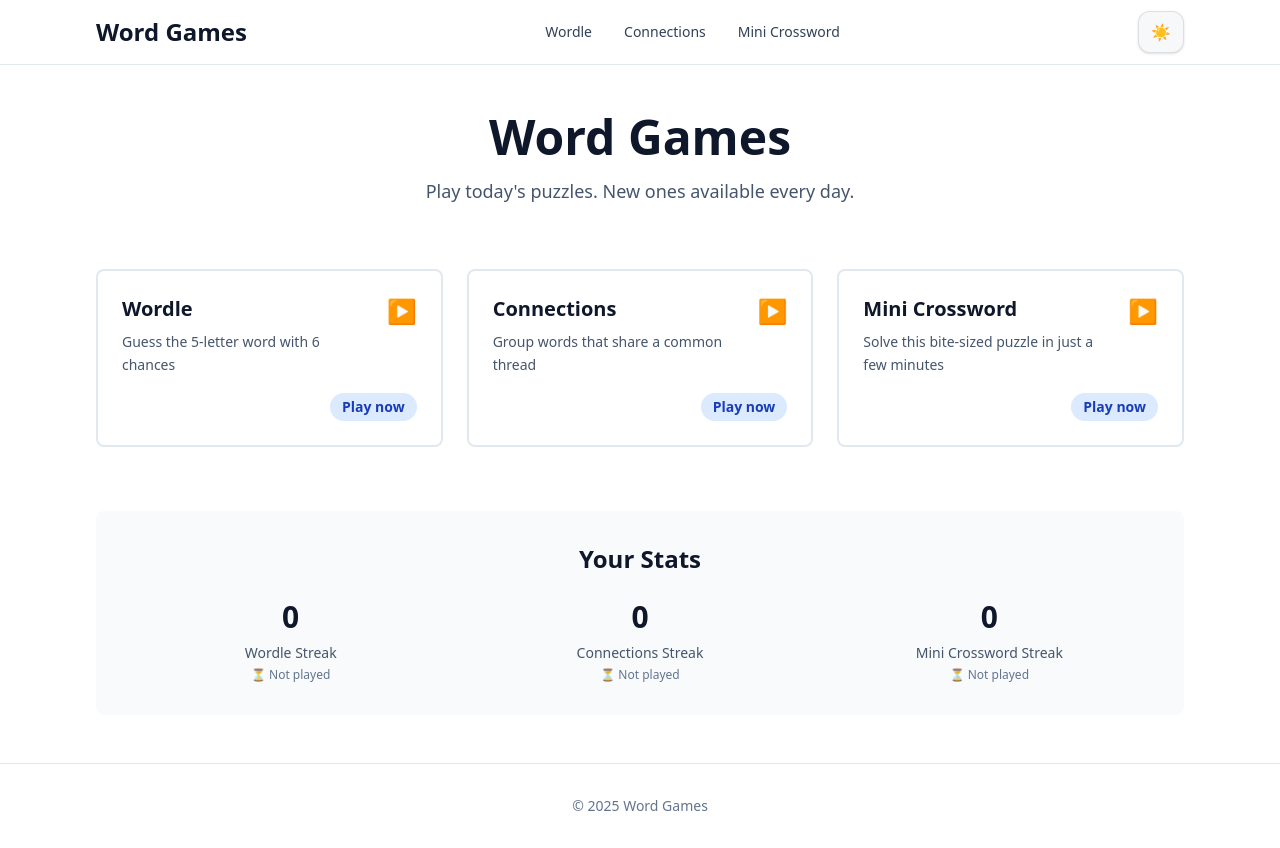
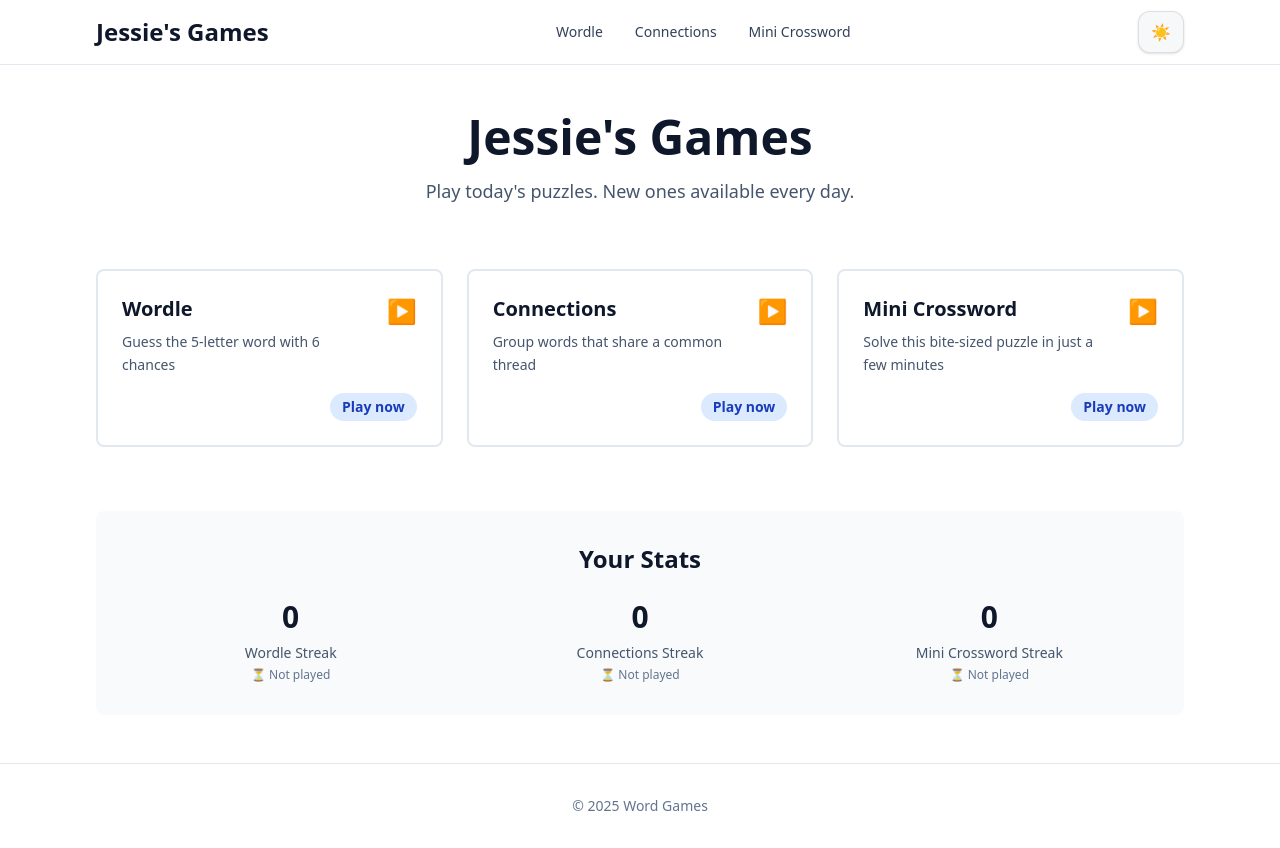
Before and after one commit to keegantingle20/word-games, a Next.js app: page / in a window 1280 px wide. Built offline with nearby package versions, Linux system fonts and the light colour scheme.

Commit message:
Change header to Jessie's Games

```diff
--- a/app/layout.tsx
+++ b/app/layout.tsx
@@ -8,16 +8,16 @@
 const basePath = process.env.NEXT_PUBLIC_BASE_PATH || "";
 
 export const metadata: Metadata = {
-  title: "Word Games",
+  title: "Jessie's Games",
   description: "Play today's puzzles. New ones available every day.",
   metadataBase: new URL(process.env.VERCEL_URL ? `https://${process.env.VERCEL_URL}` : `http://localhost:${process.env.PORT || 3000}`),
   manifest: `${basePath}/manifest.webmanifest`,
   themeColor: "#ffffff",
   openGraph: {
-    title: "Word Games",
+    title: "Jessie's Games",
     description: "Play today's puzzles. New ones available every day.",
     url: "https://keegantingle20.github.io/word-games/",
-    siteName: "Word Games",
+    siteName: "Jessie's Games",
     images: [
       {
         url: `${basePath}/og.png`,
@@ -31,7 +31,7 @@
   },
   twitter: {
     card: "summary_large_image",
-    title: "Word Games",
+    title: "Jessie's Games",
     description: "Play today's puzzles. New ones available every day.",
     images: [`${basePath}/og.png`],
   },
@@ -48,7 +48,7 @@
                 <div className="flex h-16 items-center justify-between">
                   <div className="flex items-center">
                     <Link href="/" className="text-2xl font-bold text-slate-900 dark:text-slate-100">
-                      Word Games
+                      Jessie's Games
                     </Link>
                   </div>
                   <nav className="hidden md:flex items-center space-x-8">
--- a/app/page.tsx
+++ b/app/page.tsx
@@ -45,7 +45,7 @@
       {/* Hero Section */}
       <div className="text-center mb-16">
         <h1 className="text-4xl sm:text-5xl font-bold text-slate-900 dark:text-slate-100 mb-4">
-          Word Games
+          Jessie's Games
         </h1>
         <p className="text-lg text-slate-600 dark:text-slate-400 max-w-2xl mx-auto">
           Play today's puzzles. New ones available every day.
```
